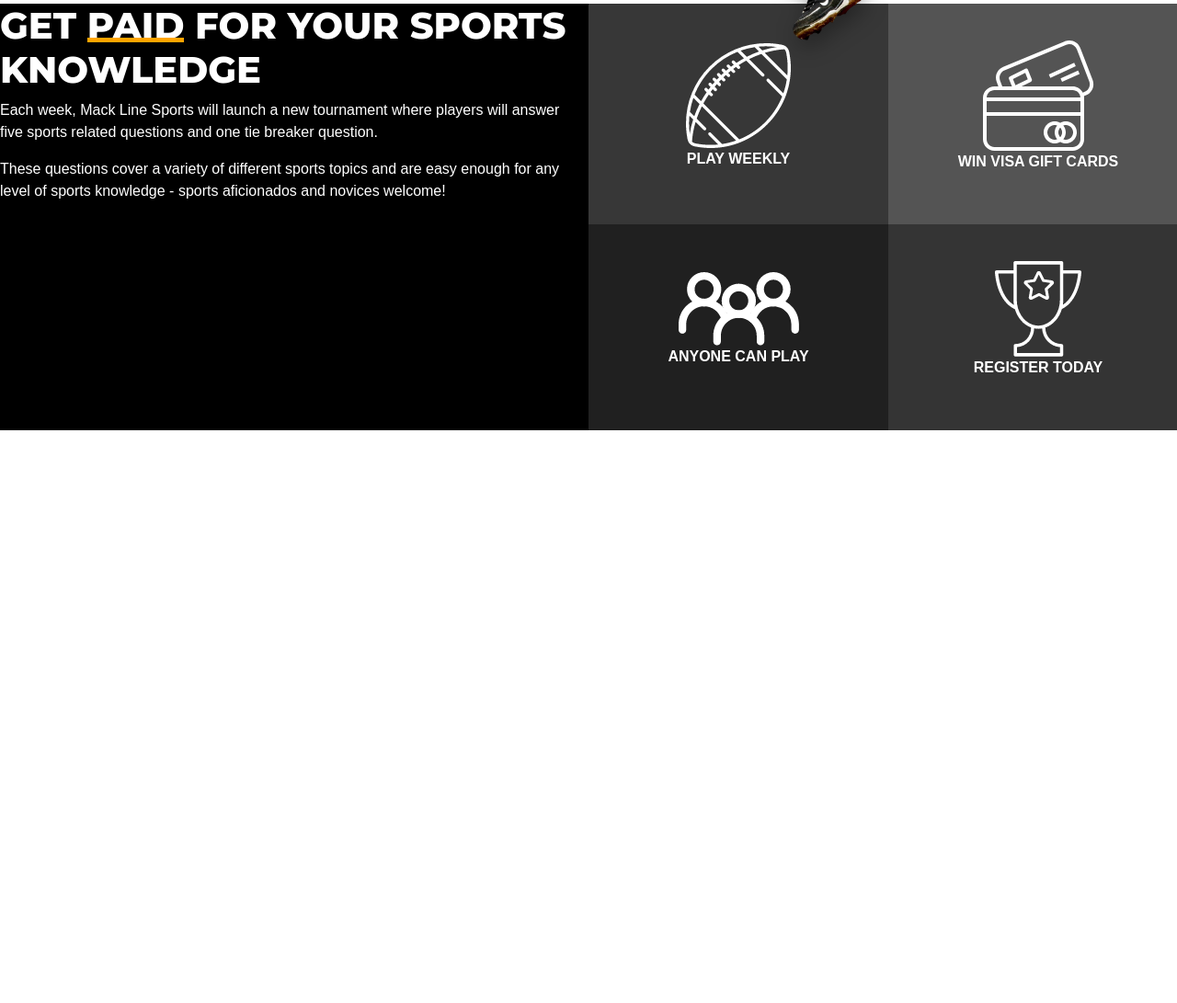
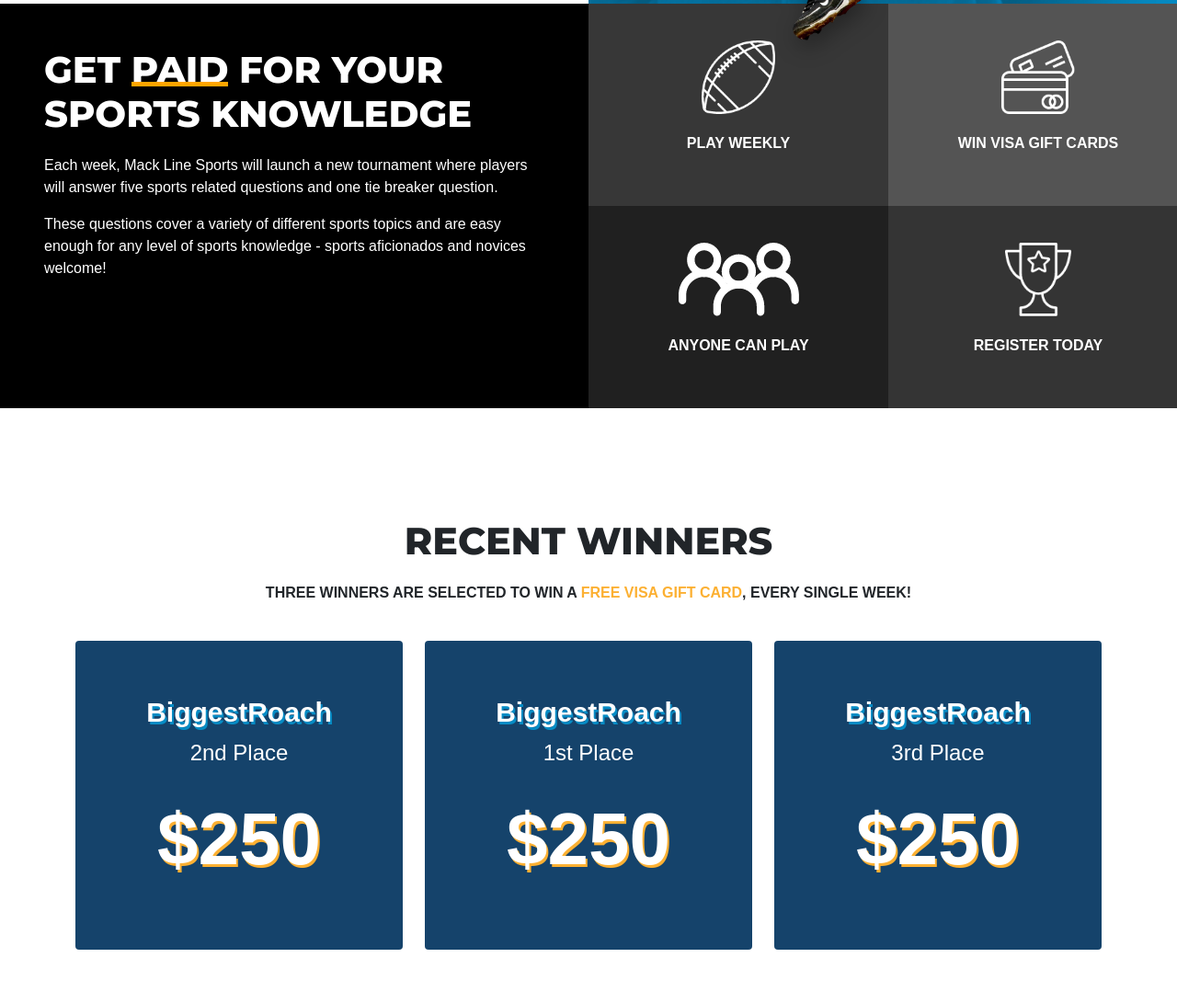
Before and after one commit to clovyclov/mackline-sports, a plain HTML site: page index.html in a window 1280 px wide. Shown: the part 681-1772 px from the top of the page at 92% size. Before the commit the page ends 1149 px from the top, so only its background shows below. Drawn offline with nearby package versions, Linux system fonts and the light colour scheme; a web font is replaced by a local one.

Commit message:
Added winners and footer sections

```diff
--- a/css/style.css
+++ b/css/style.css
@@ -9,6 +9,22 @@ body {
 h1 {
     font-family: 'Montserrat', sans-serif;
     text-transform: uppercase;
+    margin-bottom: 20px;
+}
+
+.big-heading {
+    font-family: 'Montserrat', sans-serif;
+    font-size: calc(1.375rem + 1.5vw);
+    margin-bottom: 20px;
+}
+
+.dark-blue-heading {
+    color: #152C4F;
+}
+
+.uppercase {
+    text-transform: uppercase;
+    font-weight: bold;
 }
 
 button {
@@ -54,7 +70,7 @@ span.headline-underline:before {
 
 .mack-bg {
     background-image: url(/img/mack-blue-bg.jpg);
-    background-size: 50%;
+    background-size: 50% 100%;
     background-repeat: no-repeat;
     background-position: right top;
 }
@@ -90,3 +106,45 @@ span.headline-underline:before {
     font-weight: bold;
     flex-direction: column;
 }
+
+.about-box img {
+    max-width: 150px;
+    display: block;
+    margin-bottom: 20px;
+    height: 80px;
+    width: auto;
+}
+
+
+/******** WINNER SECTION ********/
+
+.winner {
+    background: #15436B;
+    padding: 60px 0;
+    color: white;
+    border-radius: 4px;
+}
+
+.win-amount {
+    font-size: 80px;
+    font-weight: bold;
+    text-shadow: 2px 3px #FCB032;
+}
+
+.winner h3 {
+    font-size: 30px;
+    font-weight: bold;
+    text-shadow: 2px 3px #068CC5;
+}
+
+.winner p {
+    font-size: 24px;
+}
+
+
+
+/******* FOOTER SECTION ******/
+
+.footer-upper.main-section {
+    background-position: 80%;
+}
--- a/index.html
+++ b/index.html
@@ -67,9 +67,11 @@
       <div class="container-fluid m-0 p-0">
         <div class="row">
           <div class="col-md-6">
-            <h1 class="text-white">Get <span class="headline-underline">PAID</span> For Your Sports Knowledge</h1>
-            <p>Each week, Mack Line Sports will launch a new tournament where players will answer five sports related questions and one tie breaker question. </p>
-            <p>These questions cover a variety of different sports topics and are easy enough for any level of sports knowledge - sports aficionados and novices welcome!</p>
+            <div class="p-5">
+              <h1 class="text-white">Get <span class="headline-underline">PAID</span> For Your Sports Knowledge</h1>
+              <p>Each week, Mack Line Sports will launch a new tournament where players will answer five sports related questions and one tie breaker question. </p>
+              <p>These questions cover a variety of different sports topics and are easy enough for any level of sports knowledge - sports aficionados and novices welcome!</p>
+            </div>
           </div>
           <div class="col-md-6">
             <div class="container p-0">
@@ -98,6 +100,57 @@
       </div>
     </section>
 
+    <section class="main-section">
+      <div class="container text-center">
+        <div class="row">
+          <div class="col-12 mb-4">
+            <h2 class="big-heading">RECENT WINNERS</h2>
+            <p class="uppercase">Three winners are selected to win a <span style="color: #FCB032;">FREE VISA GIFT CARD</span>, every single week!</p>
+          </div>
+          <div class="col-4">
+            <div class="winner">
+              <h3>BiggestRoach</h3>
+              <p>2nd Place</p>
+              <span class="win-amount">$250</span>
+            </div>
+          </div>
+          <div class="col-4">
+            <div class="winner">
+              <h3>BiggestRoach</h3>
+              <p>1st Place</p>
+              <span class="win-amount">$250</span>
+            </div>
+          </div>
+          <div class="col-4">
+            <div class="winner">
+              <h3>BiggestRoach</h3>
+              <p>3rd Place</p>
+              <span class="win-amount">$250</span>
+            </div>
+          </div>
+        </div>
+      </div>
+    </section>
+
+
+    <section class="text-white" style="background: #333;">
+      <div class="footer-upper main-section" style="background-image: url(img/mack-footer-bg.png);">
+        <div class="container">
+          <div class="row">
+            <div class="col-6 center">
+              <img class="img-fluid" src="img/visa-card.png">
+            </div>
+            <div class="col-6">
+              <h1 class="text-white">LET'S <span class="headline-underline">WIN</span> TODAY</h1>
+              <p>Mack Line Sports is FREE TO REGISTER, FREE TO PLAY and FREE TO WIN!</p>
+              <P>Mattress Mack looks forward to having you in the Mack Line Sports community, and thank you for playing!</P>
+              <button>REGISTER  TODAY</button>
+            </div>
+          </div>
+        </div>
+      </div>
+    </section>
+
 
 
     <!-- Optional JavaScript; choose one of the two! -->
```
Also changed, not shown: img/visa-card.png (added).
